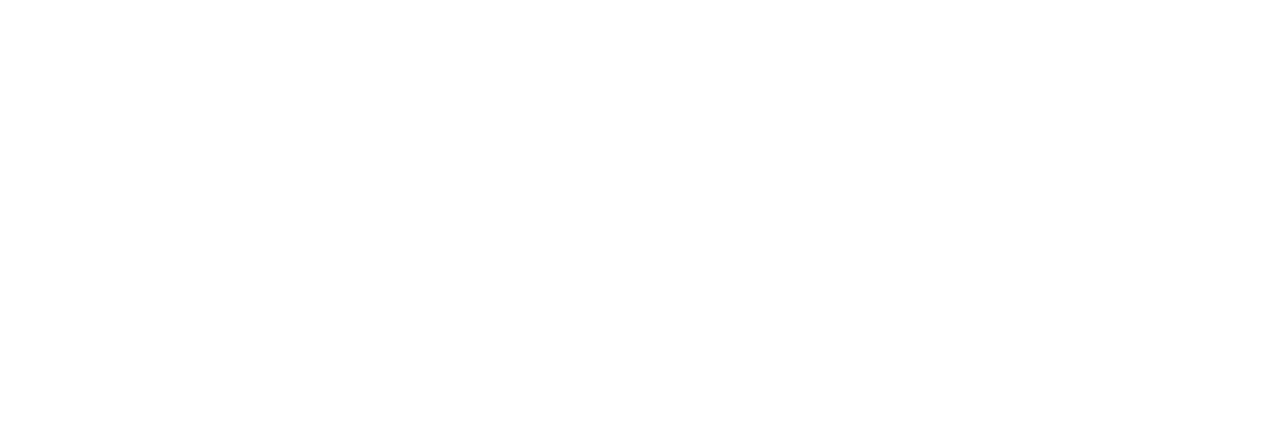
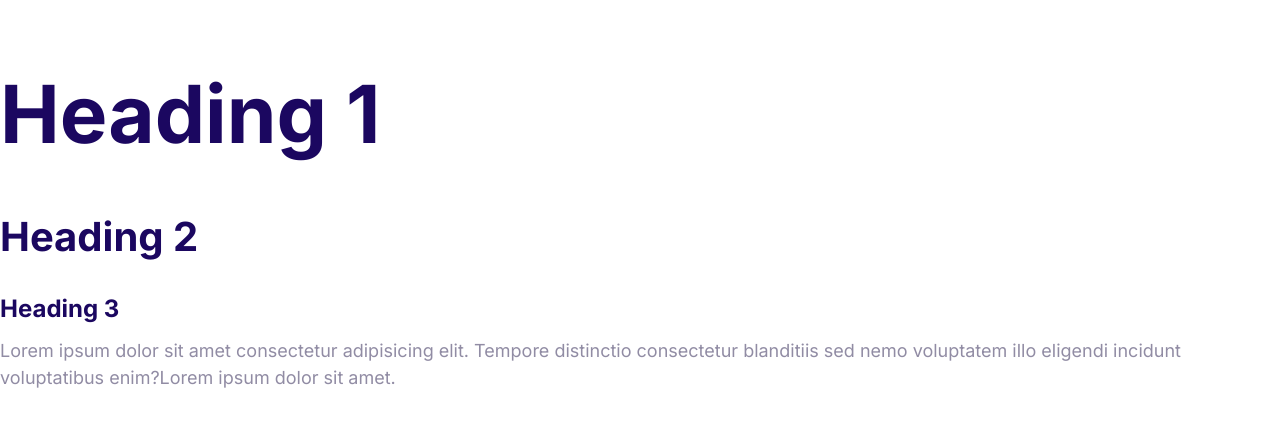
Before and after one commit to GerardoGarcia79/moshify, a plain HTML site: page index.html in a window 1280 px wide. Drawn offline with Linux system fonts and the light colour scheme.

Commit message:
Define the styles for the fonts.

```diff
--- a/css/styles.css
+++ b/css/styles.css
@@ -5,3 +5,53 @@
     --color-headings: #1b0760;
     --color-body: #918ca4;
 }
+
+html {
+    font-size: 62.5%;
+}
+
+body {
+    font-family: "Inter", Arial, Helvetica, sans-serif;
+    color: var(--color-body);
+    font-size: 2.4rem;
+    line-height: 1.5;
+}
+
+h1, h2, h3 {
+    color: var(--color-headings);
+    margin-bottom: 1rem;
+}
+
+h1 {
+    font-size: 7rem;
+}
+
+h2 {
+    font-size: 4rem;
+}
+
+h3 {
+    font-size: 3rem;
+}
+
+p {
+    margin-top: 0;
+}
+
+@media screen and (min-width: 1024px) {
+    body {
+        font-size: 1.8rem;
+    }
+
+    h1 {
+        font-size: 8rem;
+    }
+
+    h2 {
+        font-size: 4rem;
+    }
+
+    h3 {
+        font-size: 2.4rem;
+    }
+}
--- a/index.html
+++ b/index.html
@@ -4,8 +4,23 @@
     <meta charset="UTF-8" />
     <meta name="viewport" content="width=device-width, initial-scale=1.0" />
     <title>Document</title>
+    <link rel="preconnect" href="https://fonts.googleapis.com" />
+    <link rel="preconnect" href="https://fonts.gstatic.com" crossorigin />
+    <link
+      href="https://fonts.googleapis.com/css2?family=Inter:wght@400;700&display=swap"
+      rel="stylesheet"
+    />
     <link rel="stylesheet" href="./css/normalize.css" />
     <link rel="stylesheet" href="./css/styles.css" />
   </head>
-  <body></body>
+  <body>
+    <h1>Heading 1</h1>
+    <h2>Heading 2</h2>
+    <h3>Heading 3</h3>
+    <p>
+      Lorem ipsum dolor sit amet consectetur adipisicing elit. Tempore
+      distinctio consectetur blanditiis sed nemo voluptatem illo eligendi
+      incidunt voluptatibus enim?Lorem ipsum dolor sit amet.
+    </p>
+  </body>
 </html>
```
